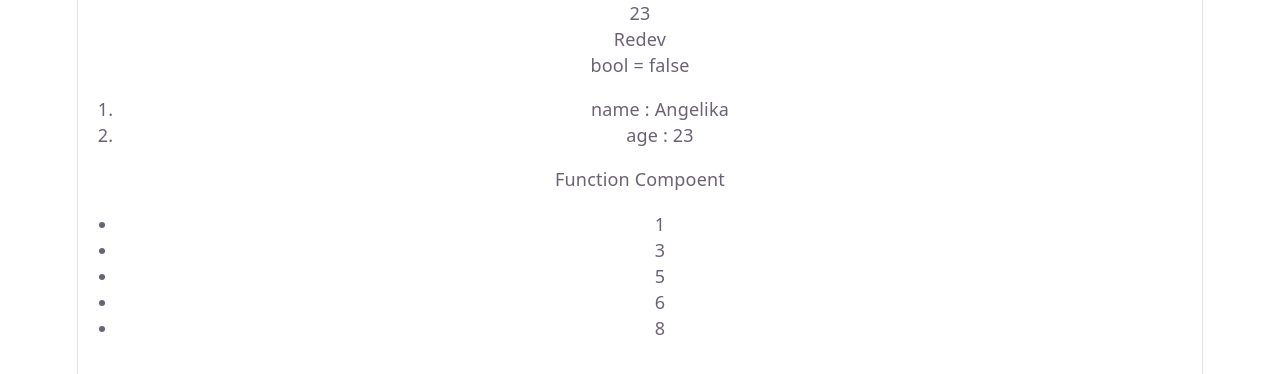
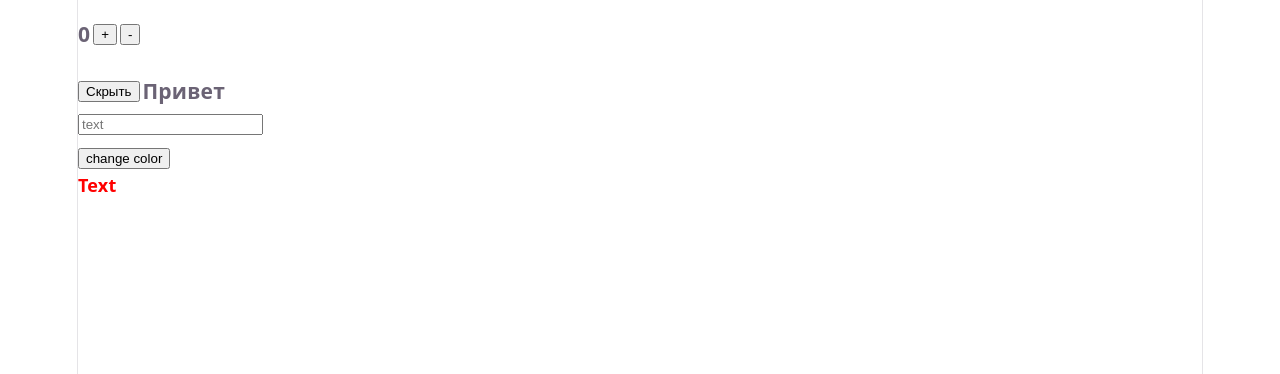
Before and after one commit to angelika-romanovskaya/RRR-Redev, a React (Vite) app: page / in a window 1280 px wide. Shown: the top 374 px of the page. Built offline with nearby package versions, Linux system fonts and the light colour scheme.

Commit message:
react state task 1

```diff
--- a/src/App.jsx
+++ b/src/App.jsx
@@ -3,22 +3,18 @@ import reactLogo from './assets/react.svg'
 import viteLogo from './assets/vite.svg'
 import heroImg from './assets/hero.png'
 import './App.css'
-import { NumberComp } from './components/NumberComp'
-import { StringComp } from './components/StringComp'
-import { ObjectComp } from './components/ObjectComp'
-import { FunctionComp } from './components/FunctionComp'
-import { ArrayComp } from './components/ArrayComp'
-import { BooleanComp } from './components/BooleanComp'
+import { CountComp } from './components/CountComp'
+import { HideComp } from './components/HideComp'
+import { InputComp } from './components/InputComp'
+import { ColorComp } from './components/ColorComp'
 
 function App() {
-  return <>
-    <NumberComp num={23}/>
-    <StringComp str='Redev'/>
-    <BooleanComp bool={false}/>
-    <ObjectComp obj={{name: 'Angelika', age: 23}}/>
-    <FunctionComp func={() => 'Function Compoent'}/>
-    <ArrayComp array={[1, 3, 5, 6, 8]}/>
-  </>
+  return <div style={{display: 'flex', flexDirection: 'column', gap: 10}}>
+    <CountComp/>
+    <HideComp/>
+    <InputComp/>
+    <ColorComp/>
+  </div>
 }
 
 export default App
--- a/src/components/ArrayComp.jsx
+++ /dev/null
@@ -1,7 +0,0 @@
-export const ArrayComp = ({array}) => {
-    return (
-        <ul>{
-            array.map((item, index) => <li key={index}>{item}</li>)
-        }</ul>
-    )
-}
--- a/src/components/BooleanComp.jsx
+++ /dev/null
@@ -1,3 +0,0 @@
-export const BooleanComp = ({bool}) => {
-    return <p>bool = {bool ? 'true' : "false"}</p>
-}
--- /dev/null
+++ b/src/components/ColorComp.jsx
@@ -0,0 +1,10 @@
+import { useState } from "react"
+
+export const ColorComp = () => {
+    const [color, setColor] = useState('red')
+
+    return <div style={{display: 'flex', gap: 3, justifyContent: 'center', alignItems: 'flex-start', flexDirection: 'column'}}>
+        <button onClick={() => setColor(prevState => prevState === 'red' ? 'blue' : 'red')}>change color</button>
+        <h4 style={{margin: 0, padding: 0, color: color}}>Text</h4>
+    </div>
+}
--- /dev/null
+++ b/src/components/CountComp.jsx
@@ -0,0 +1,11 @@
+import { useState } from "react"
+
+export const CountComp = () => {
+    const [count, setCount] = useState(0)
+
+    return <div style={{display: 'flex', gap: 3, alignItems: 'center'}}>
+        <h3>{count}</h3>
+        <button onClick={() => setCount(prevState => prevState + 1)}>+</button>
+        <button onClick={() => setCount(prevState => prevState - 1)}>-</button>
+    </div>
+}
--- a/src/components/FunctionComp.jsx
+++ /dev/null
@@ -1,3 +0,0 @@
-export const FunctionComp = ({func}) => {
-    return <p>{func()}</p>
-}
--- /dev/null
+++ b/src/components/HideComp.jsx
@@ -0,0 +1,10 @@
+import { useState } from "react"
+
+export const HideComp = () => {
+    const [hide, setHide] = useState(false)
+
+    return <div style={{display: 'flex', gap: 3, alignItems: 'center'}}>
+        <button onClick={() => setHide(prevState => !prevState)}>{hide ? "Открыть" : "Скрыть"}</button>
+        {!hide && <h3 style={{margin: 0, padding: 0}}>Привет</h3>}
+    </div>
+}
--- /dev/null
+++ b/src/components/InputComp.jsx
@@ -0,0 +1,10 @@
+import { useState } from "react"
+
+export const InputComp = () => {
+    const [value, setValue] = useState('')
+
+    return <div style={{display: 'flex', gap: 3, justifyContent: 'center', alignItems: 'flex-start', flexDirection: 'column'}}>
+        <input placeholder="text" type="text" value={value} name="text" onChange={(event) => setValue(event.target.value)}/>
+        <h4  style={{margin: 0, padding: 0}}>{value}</h4>
+    </div>
+}
--- a/src/components/NumberComp.jsx
+++ /dev/null
@@ -1,3 +0,0 @@
-export const NumberComp = ({num}) => {
-    return <p>{num}</p>
-}
--- a/src/components/ObjectComp.jsx
+++ /dev/null
@@ -1,7 +0,0 @@
-export const ObjectComp = ({obj}) => {
-    return (
-        <ol>
-            {Object.keys(obj).map((item, index) => <li key={index}>{item} : {obj[item]}</li>)}
-        </ol>
-    )
-}
--- a/src/components/StringComp.jsx
+++ /dev/null
@@ -1,3 +0,0 @@
-export const StringComp = ({str}) => {
-    return <p>{str}</p>
-}
```
